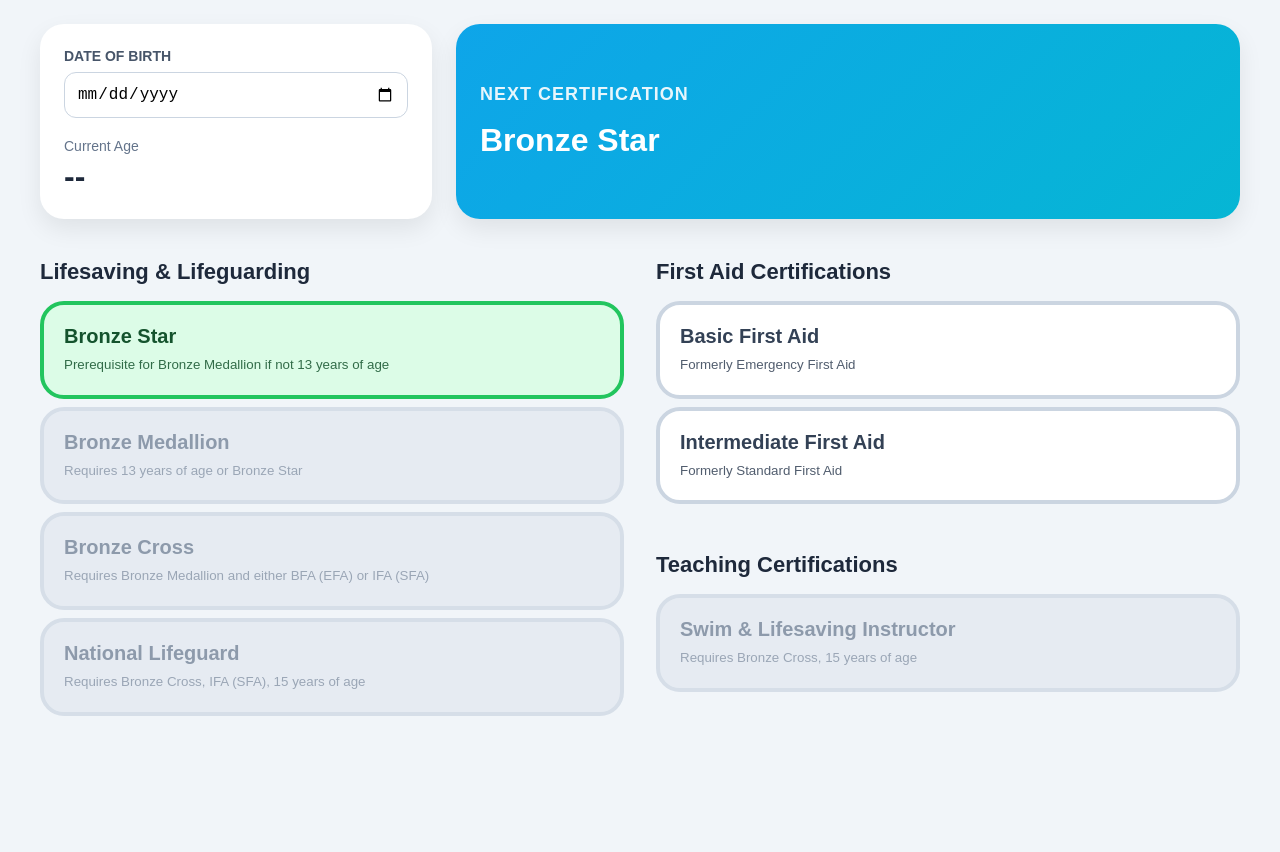
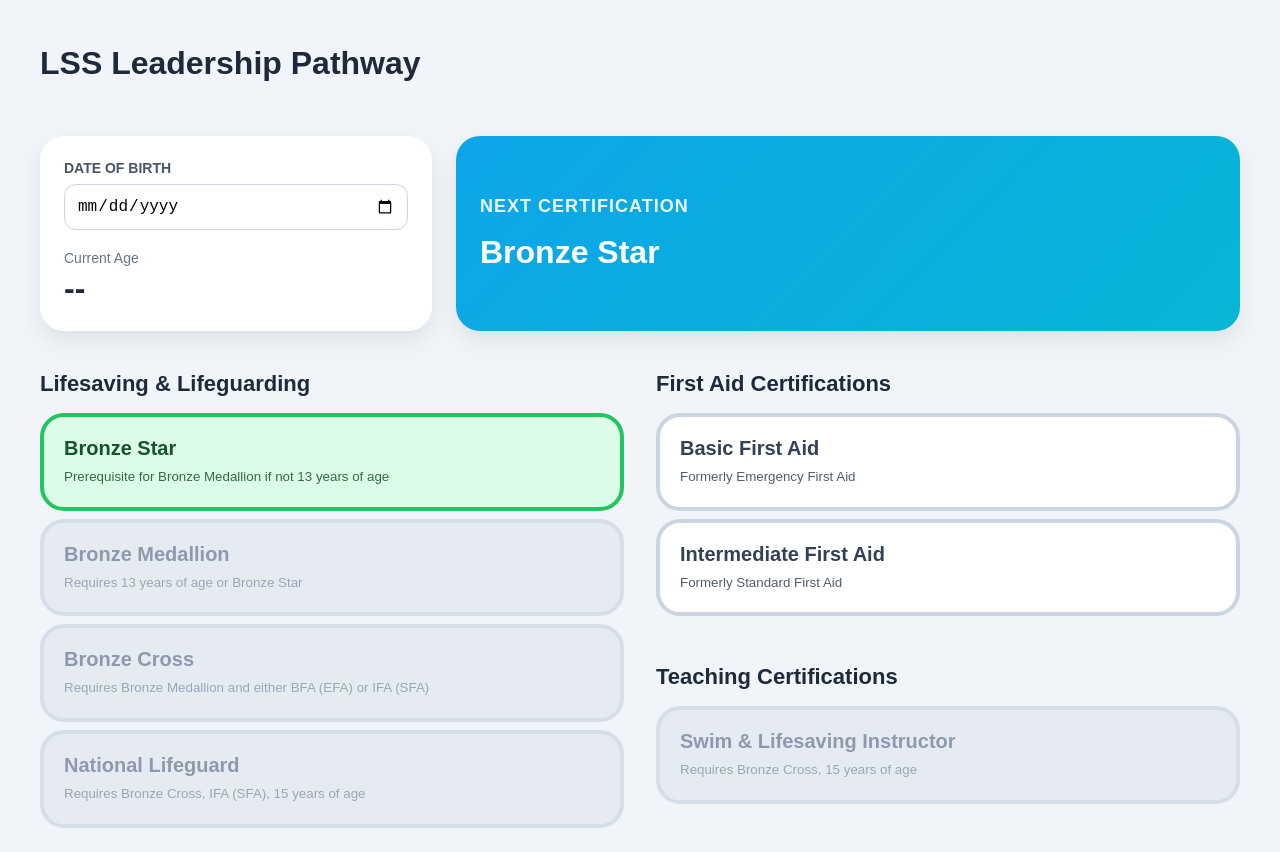
Before and after one commit to missaquatics/missaquatics.github.io, a plain HTML site: page index.html in a window 1280 px wide. Before the commit the page ends 800 px from the top, so only its background shows below. Drawn offline with Linux system fonts and the light colour scheme.

Commit message:
Updated index.html
Added title to page

```diff
--- a/index.html
+++ b/index.html
@@ -3,7 +3,7 @@
 <head>
   <meta charset="UTF-8" />
   <meta name="viewport" content="width=device-width, initial-scale=1.0" />
-  <title>Ontario Lifeguard Certification Pathway</title>
+  <title>LSS Leadership Pathway</title>
 
   <style>
     * {
@@ -183,7 +183,7 @@
 </head>
 <body>
   <div class="container">
-
+    <h1>LSS Leadership Pathway</h1>
     <div class="top-grid">
       <div class="panel">
         <div class="input-label">Date of Birth</div>
```
